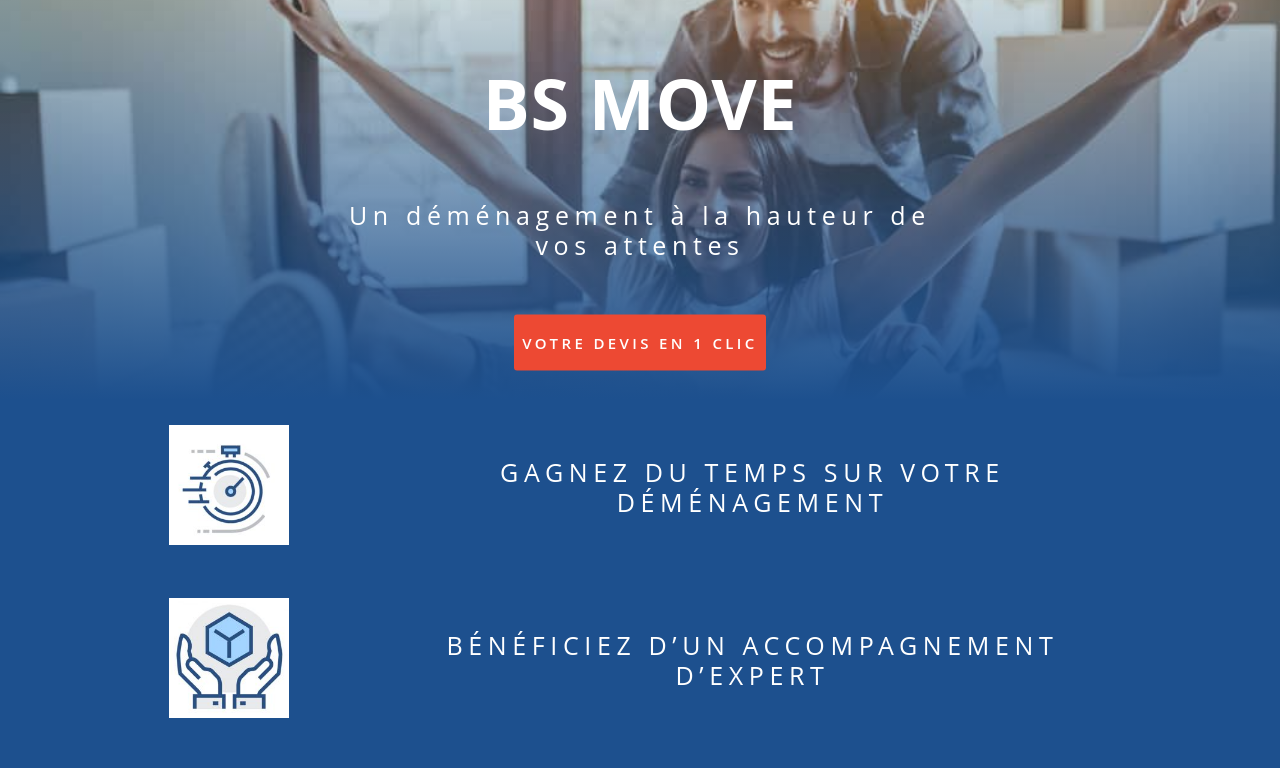
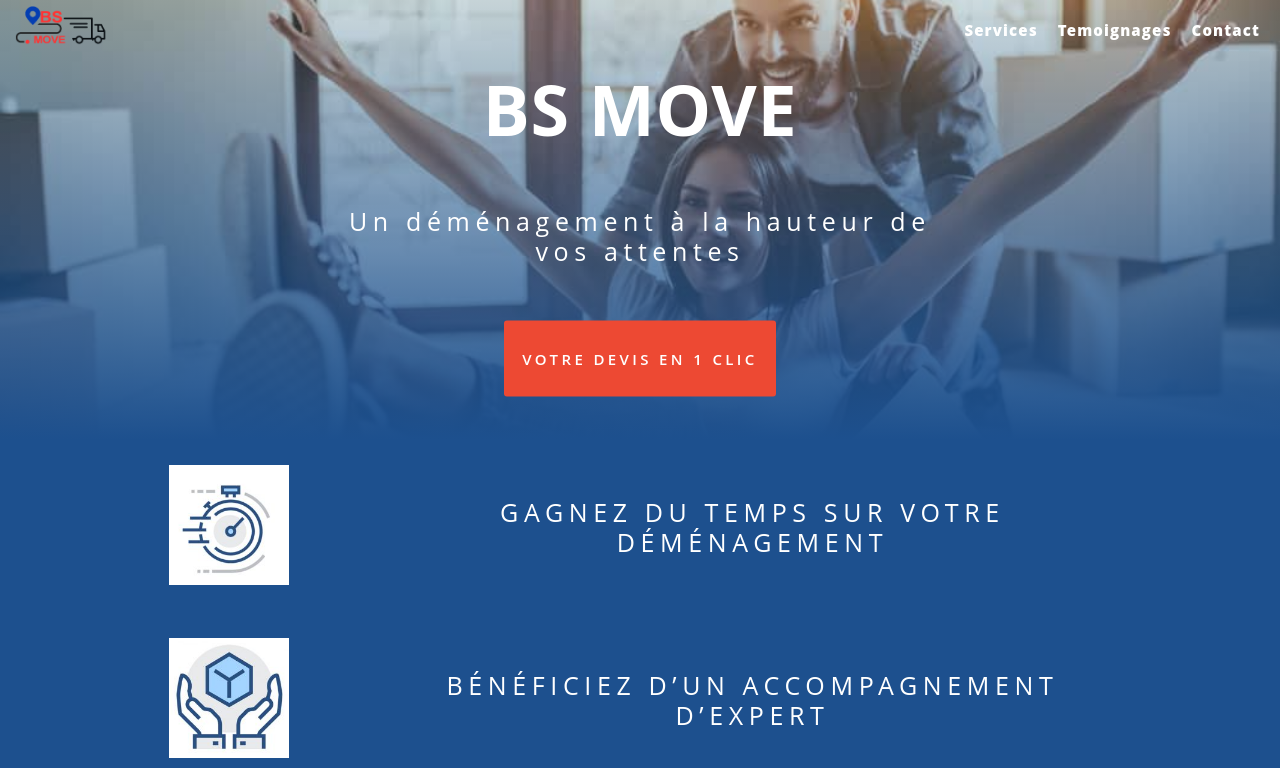
Before and after one commit to Amorem/gastbyAgency, a Gatsby site: page / in a window 1280 px wide. Shown: the top 768 px of the page. Built offline with nearby package versions, Linux system fonts and the light colour scheme; Gatsby itself is replaced by a stand-in of ours.

Commit message:
Add Header/Footer

```diff
--- /dev/null
+++ b/src/components/layout.js
@@ -0,0 +1,54 @@
+import React from "react"
+import { FontAwesomeIcon } from "@fortawesome/react-fontawesome"
+import {
+  faTwitter,
+  faFacebook,
+  faInstagram,
+  faLinkedin,
+  faYoutube,
+  faPinterest,
+} from "@fortawesome/free-brands-svg-icons"
+import { Header, Footer, GenericH2, GenereicPara } from "../styles/IndexStyles"
+import { Link } from "gatsby"
+
+export default ({ children }) => (
+  <div>
+    <Header>
+      <GenericH2 none>
+        <Link to="/">
+          <img
+            src="BSMoveLogo.png"
+            style={{ width: "40%", marginLeft: "15px" }}
+          />
+        </Link>
+      </GenericH2>
+      <div className="menu__items">
+        <Link to="/services">
+          <GenereicPara lessSize lessSpacing grey>
+            Services
+          </GenereicPara>
+        </Link>
+        <Link to="/avis">
+          <GenereicPara lessSize lessSpacing grey>
+            Temoignages
+          </GenereicPara>
+        </Link>
+        <Link to="/contact">
+          <GenereicPara lessSize lessSpacing grey>
+            Contact
+          </GenereicPara>
+        </Link>
+      </div>
+    </Header>
+    {children}
+    <Footer>
+      <div class="icons">
+        <FontAwesomeIcon icon={faTwitter} size="2x" fixedWidth />
+        <FontAwesomeIcon icon={faFacebook} size="2x" fixedWidth />
+      </div>
+      <div class="copyright">
+        <span>&copy;2020 BS Move</span>
+      </div>
+    </Footer>
+  </div>
+)
--- a/src/pages/index.js
+++ b/src/pages/index.js
@@ -1,5 +1,6 @@
 import React from "react"
 import { Link } from "gatsby"
+import Layout from "../components/layout"
 import {
   GenereicPara,
   GenericH2,
@@ -28,7 +29,7 @@
 library.add(faHeart, faCode, faGem, fas)
 
 export default () => (
-  <>
+  <Layout>
     <section>
       <Banner></Banner>
       <TextWrapper>
@@ -215,5 +216,5 @@
         </div>
       </div> */}
     </SectionFour>
-  </>
+  </Layout>
 )
--- a/src/styles/IndexStyles.js
+++ b/src/styles/IndexStyles.js
@@ -41,7 +41,7 @@
   &:after {
     content: "";
     display: block;
-    height: 50vh;
+    height: 55vh;
     width: 100%;
     background-image: linear-gradient(rgba(10, 92, 124, 0.2), #1d508e),
       url("banner.jpg");
@@ -55,7 +55,7 @@
   position: absolute;
   z-index: 1;
   left: 50%;
-  top: 25%;
+  top: 27%;
   transform: translate(-50%, -50%);
   color: white;
   div {
@@ -84,7 +84,7 @@
     font-size: 1.5rem;
     font-weight: 600;
     letter-spacing: 0.225em;
-    padding: 1.8rem 0.8rem;
+    padding: 2.8rem 1.8rem;
     text-align: center;
     text-decoration: none;
     text-transform: uppercase;
@@ -193,7 +193,7 @@
 
 const Footer = styled.footer`
   padding: 6em 0 4em 0;
-  background-color: #1d242a;
+  background-color: #1d508e;
   text-align: center;
   .icons > * {
     cursor: pointer;
@@ -216,18 +216,20 @@
   align-items: center;
   width: 100%;
   height: 30px;
-  background-color: #1d242a;
-  color: #ffffff;
+  color: #fff;
   padding: 3rem 0;
   z-index: 1000;
   position: fixed;
   top: 0;
   left: 0;
   .menu__items {
+    color: #fff;
     display: flex;
   }
   .menu__items > * {
-    margin-right: 1rem;
+    color: #fff;
+    font-weight: 800;
+    margin-right: 2rem;
   }
 `
 
```
